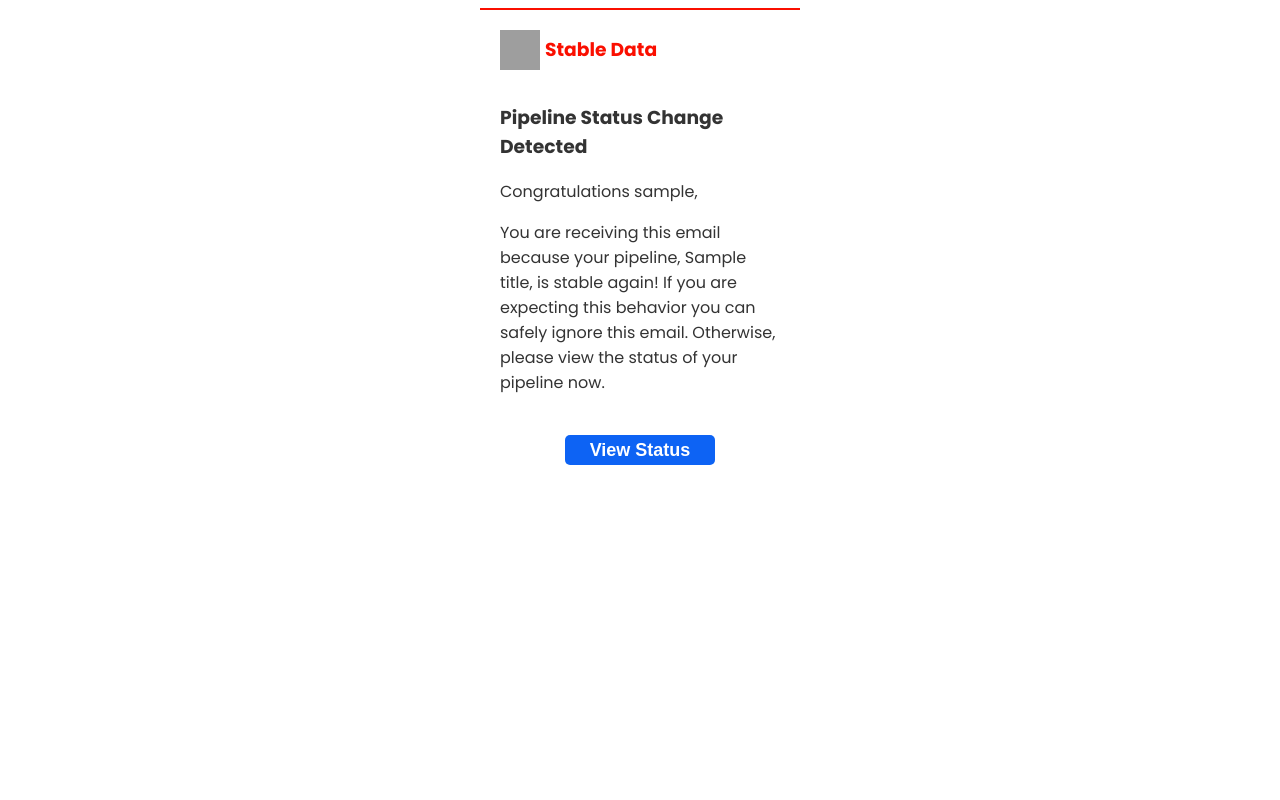
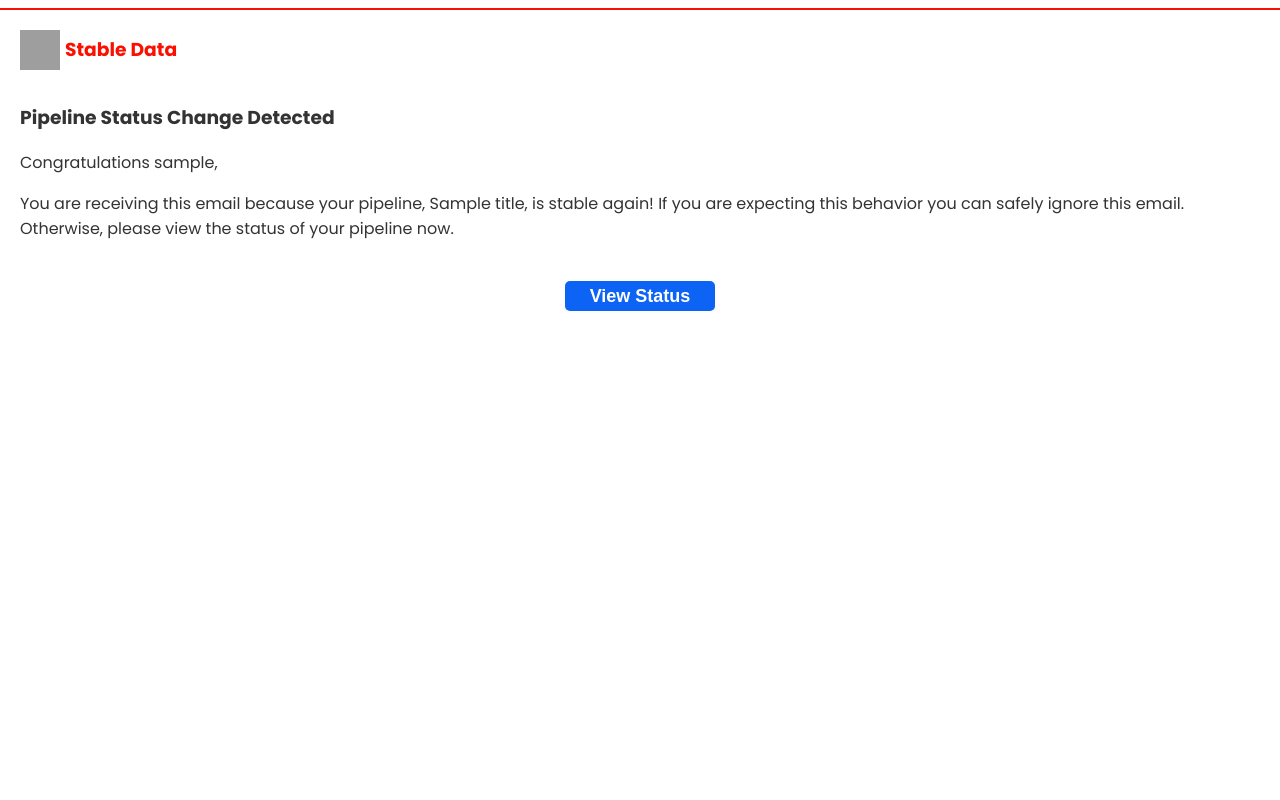
Before and after one commit to jenniferNeto/ColPal, a Django app: template backend/backend/static/templates/stable.html in a window 1280 px wide. Run offline with Django 4.2, Linux system fonts and the light colour scheme; the template is opened without the code that fills it: most values are stand-ins (such as "Sample title", 1, 10 or a date in 2020); grey boxes are pictures that could not be loaded.

Commit message:
Changing template file width

```diff
--- a/backend/backend/static/templates/accepted.html
+++ b/backend/backend/static/templates/accepted.html
@@ -10,7 +10,7 @@
       rel="stylesheet"
     />
   </head>
-  <body style="font-family: 'Poppins', sans-serif; width: 25%; margin: auto">
+  <body style="font-family: 'Poppins', sans-serif; width: 100%; margin: auto">
     <hr
       style="
         width: 100%;
--- a/backend/backend/static/templates/position_added.html
+++ b/backend/backend/static/templates/position_added.html
@@ -10,7 +10,7 @@
       rel="stylesheet"
     />
   </head>
-  <body style="font-family: 'Poppins', sans-serif; width: 25%; margin: auto">
+  <body style="font-family: 'Poppins', sans-serif; width: 100%; margin: auto">
     <hr
       style="
         width: 100%;
--- a/backend/backend/static/templates/position_removed.html
+++ b/backend/backend/static/templates/position_removed.html
@@ -10,7 +10,7 @@
       rel="stylesheet"
     />
   </head>
-  <body style="font-family: 'Poppins', sans-serif; width: 25%; margin: auto">
+  <body style="font-family: 'Poppins', sans-serif; width: 100%; margin: auto">
     <hr
       style="
         width: 100%;
--- a/backend/backend/static/templates/rejected.html
+++ b/backend/backend/static/templates/rejected.html
@@ -10,7 +10,7 @@
       rel="stylesheet"
     />
   </head>
-  <body style="font-family: 'Poppins', sans-serif; width: 25%; margin: auto">
+  <body style="font-family: 'Poppins', sans-serif; width: 100%; margin: auto">
     <hr
       style="
         width: 100%;
--- a/backend/backend/static/templates/request.html
+++ b/backend/backend/static/templates/request.html
@@ -10,7 +10,7 @@
       rel="stylesheet"
     />
   </head>
-  <body style="font-family: 'Poppins', sans-serif; width: 25%; margin: auto">
+  <body style="font-family: 'Poppins', sans-serif; width: 100%; margin: auto">
     <hr
       style="
         width: 100%;
--- a/backend/backend/static/templates/stable.html
+++ b/backend/backend/static/templates/stable.html
@@ -10,7 +10,7 @@
       rel="stylesheet"
     />
   </head>
-  <body style="font-family: 'Poppins', sans-serif; width: 25%; margin: auto">
+  <body style="font-family: 'Poppins', sans-serif; width: 100%; margin: auto">
     <hr
       style="
         width: 100%;
--- a/backend/backend/static/templates/unstable.html
+++ b/backend/backend/static/templates/unstable.html
@@ -10,7 +10,7 @@
       rel="stylesheet"
     />
   </head>
-  <body style="font-family: 'Poppins', sans-serif; width: 25%; margin: auto">
+  <body style="font-family: 'Poppins', sans-serif; width: 100%; margin: auto">
     <hr
       style="
         width: 100%;
```
